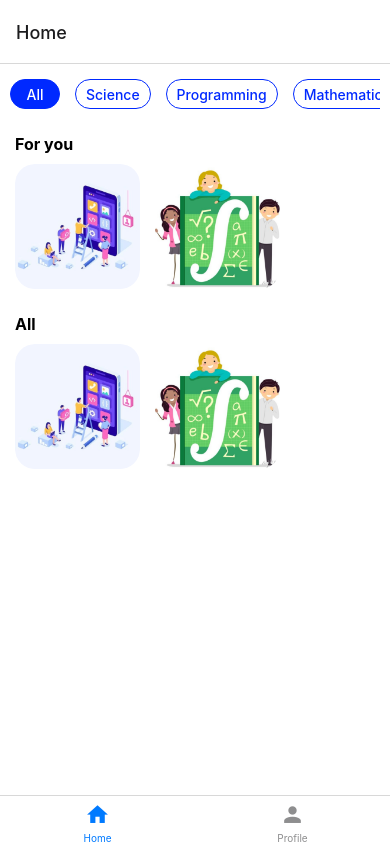
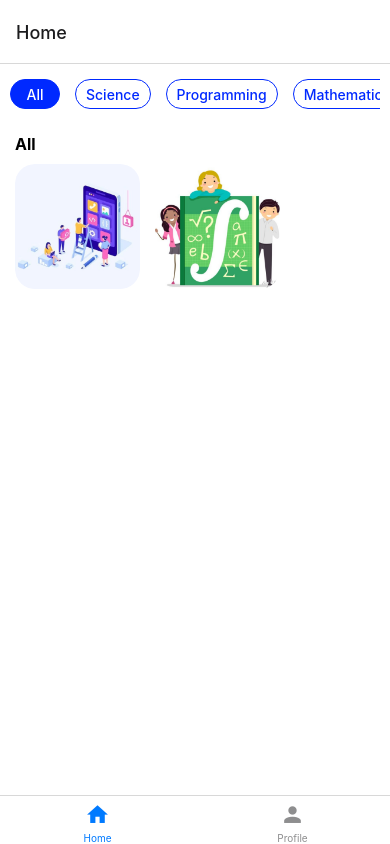
Before and after one commit to SanfetCoder/quiz-app, a React Native app: screen /Home in a window 390 px wide. Built offline with nearby package versions, Linux system fonts and the light colour scheme.

Commit message:
Only show ForYouSection when there are favorited quizzes

```diff
--- a/context/AppProvider.js
+++ b/context/AppProvider.js
@@ -4,10 +4,16 @@ export const AppContext = createContext();
 
 export const AppProvider = ({children}) => {
   const [favQuizzes, setFavQuizzes] = useState([]);
+
+  function handleAddFavQuizzes(newQuiz) {
+    setFavQuizzes(prev => [...prev, newQuiz])
+  }
+
   return (
     <AppContext.Provider
       value={{
-        favQuizzes
+        favQuizzes,
+        handleAddFavQuizzes
       }}
     >
       {children}
--- a/screens/home/MainScreen.js
+++ b/screens/home/MainScreen.js
@@ -6,10 +6,11 @@ import Section from "../../components/Section";
 import { useNavigation } from '@react-navigation/native';
 import { HomeContext } from "../../context/HomeProvider";
 import { categories } from "../../models/categories";
+import { AppContext } from "../../context/AppProvider";
 
 const MainScreen = () => {
   const [selectedCategory, setSelectedCategory] = useState(categories[0]);
-
+  const {favQuizzes} = useContext(AppContext);
   return (
     <SafeAreaView style={styles.container}>
       <View>
@@ -21,7 +22,7 @@ const MainScreen = () => {
           }
         </ScrollView>
       </View>
-      <ForYouSection />
+      {favQuizzes.length > 0 && <ForYouSection />}
       <AllSection />
     </SafeAreaView>
   )
```
